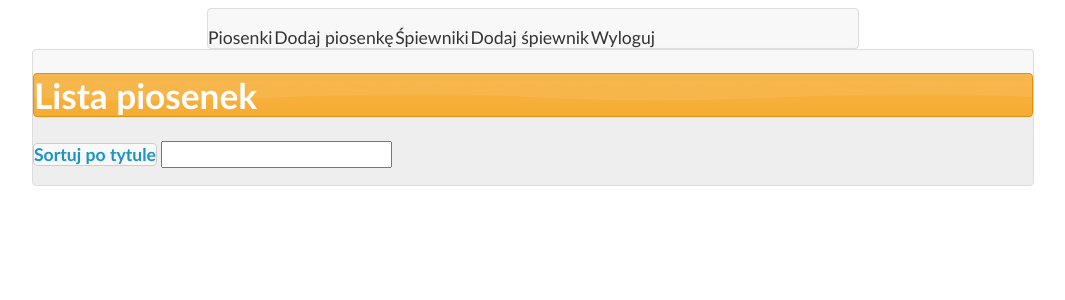
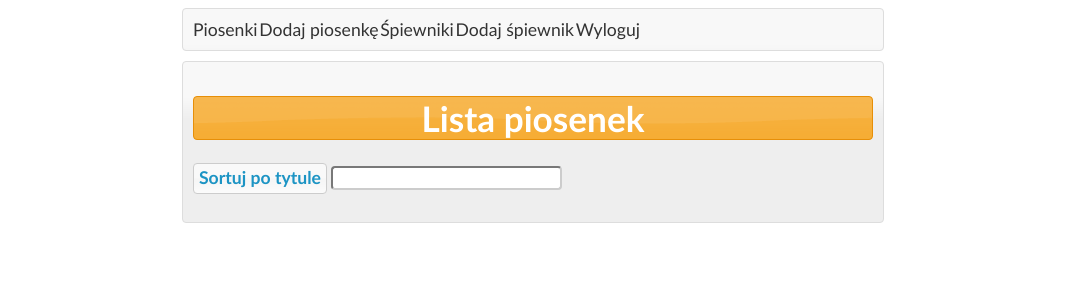
Before and after one commit to pazur/wpp, a Django app: page /songbook/song_list/ in a window 1280 px wide. Shown: the top 300 px of the page, without its empty margins (107-1172 px from the left). Run offline with Django 3.2, Linux system fonts and the light colour scheme; the visitor is signed in with stand-in values (Sample User, id 1); data that the repository does not hold is empty; parts of the project's set-up code (start-up, migrations or seed data) failed here and were passed over; some libraries are stand-ins or nearby versions.

Commit message:
Update styles.

```diff
--- a/wpp/static/css/style.css
+++ b/wpp/static/css/style.css
@@ -1,3 +1,5 @@
+/* general */
+
 #menu ul {
     list-style-type: none;
     padding: 0px;
@@ -7,15 +9,62 @@
     padding: 0px;
 }
 #menu {
-    width: 650px;
+    width: 680px;
+    padding: 10px;
+    margin-bottom: 10px;
 }
+
+#menu ul {
+    margin: 0px;
+}
+
+#center {
+    width: 680px;
+    padding: 10px;
+}
+
+.page-header {
+    text-align: center;
+}
+
 .clear {
     clear: both;
 }
 
+.songs-list li a {
+    color: #1C94C4;
+    text-decoration: none;
+}
+
+.songs-list li a:active {
+    color: #EB8F00;
+}
+
+.songs-list li a:hover {
+    color: #C77405;
+}
+
+.search {
+    border-radius: 4px;
+    border: 2px inset #cccccc;
+    height: 18px;
+}
+
+.search:focus {
+    border-color: #fbd850;
+    outline: none;
+}
+
+.sort {
+    cursor: pointer;
+    display: inline-block;
+    height: 22px;
+    padding: 3px 5px 4px 5px;
+}
+/* songbook edit */
 #songbook-list, #library-list {
     margin: 0;
-    width: 450px;
+    width: 320px;
     min-height: 100px;
     padding-bottom: 50px;
     overflow-y: scroll;
@@ -27,29 +76,28 @@
 }
 
 #songbook-list li, #library-list li {
-    margin: 0 3px 3px 3px;
-    padding: 0.4em;
-    font-size: 1.4em;
-    width: 350px;
+    margin: 3px 0px 3px 0px;
+    padding: 0.2em;
+    width: 280px;
     cursor: pointer;
+    font-weight: normal;
 }
 
-.firstwords {
-    font-size: 0.7em;
-}
-#songbook-list li .delete-button {
+#songbook-list li .delete-button, #library-list li .song-details-button {
     float: right;
-    position:relative;
-    top: -10px;
+    position: relative;
+    top: 4px;
 }
 
 #library, #songbook {
     float: left;
 }
 
-.sort {
-    cursor: pointer;
+.list-controls {
+    height: 30px;
 }
+
+/* song preview */
 
 .chorus p:before {
     content: "Ref.: ";
@@ -75,10 +123,6 @@
     padding-top: 50px;
 }
 
-#center {
-    width: 1000px;
-}
-
 #center, #menu {
     margin-left: auto;
     margin-right: auto;
@@ -90,3 +134,51 @@
     padding-right: 30px;
     margin-right: 10px
 }
+
+/* song list */
+.list {
+    list-styl
+}
+
+/* song add */
+input, textarea {
+    border-radius: 4px;
+    border: 2px inset #cccccc;
+}
+
+input:focus, textarea:focus {
+    border-color: #fbd850;
+    outline: none;
+}
+
+.section-label {
+    display: block;
+    font-weight: bold;
+}
+
+label {
+    font-weight: 400;
+}
+
+label {
+    display: inline-block;
+    width: 100px;
+}
+
+input.save {
+    float: right;
+    margin-right: 20px;
+}
+
+textarea {
+    width: 670px;
+}
+
+#id_title, #id_alt_title {
+    width: 570px;
+}
+
+label[for="id_lyrics_year"], label[for="id_music_year"] {
+    width: 60px;
+    margin-left: 50px;
+}
```
